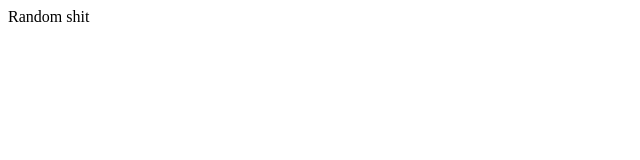
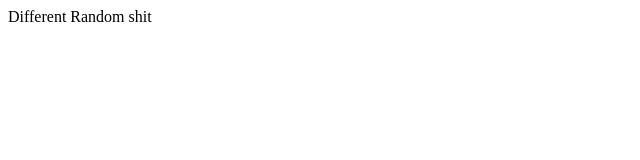
Before and after one commit to AnalyticsandSolutionsTeam/Change, a plain HTML site: page MBSOChangeGitTest/public_html/index.html in a window 1280 px wide. Shown: the full height of the page, 0-640 px from the left. Drawn offline with Linux system fonts and the light colour scheme.

Commit message:
This is more random shit

```diff
--- a/MBSOChangeGitTest/public_html/index.html
+++ b/MBSOChangeGitTest/public_html/index.html
@@ -11,6 +11,6 @@ and open the template in the editor.
         <meta name="viewport" content="width=device-width, initial-scale=1.0">
     </head>
     <body>
-        <div>Random shit</div>
+        <div>Different Random shit</div>
     </body>
 </html>
```
